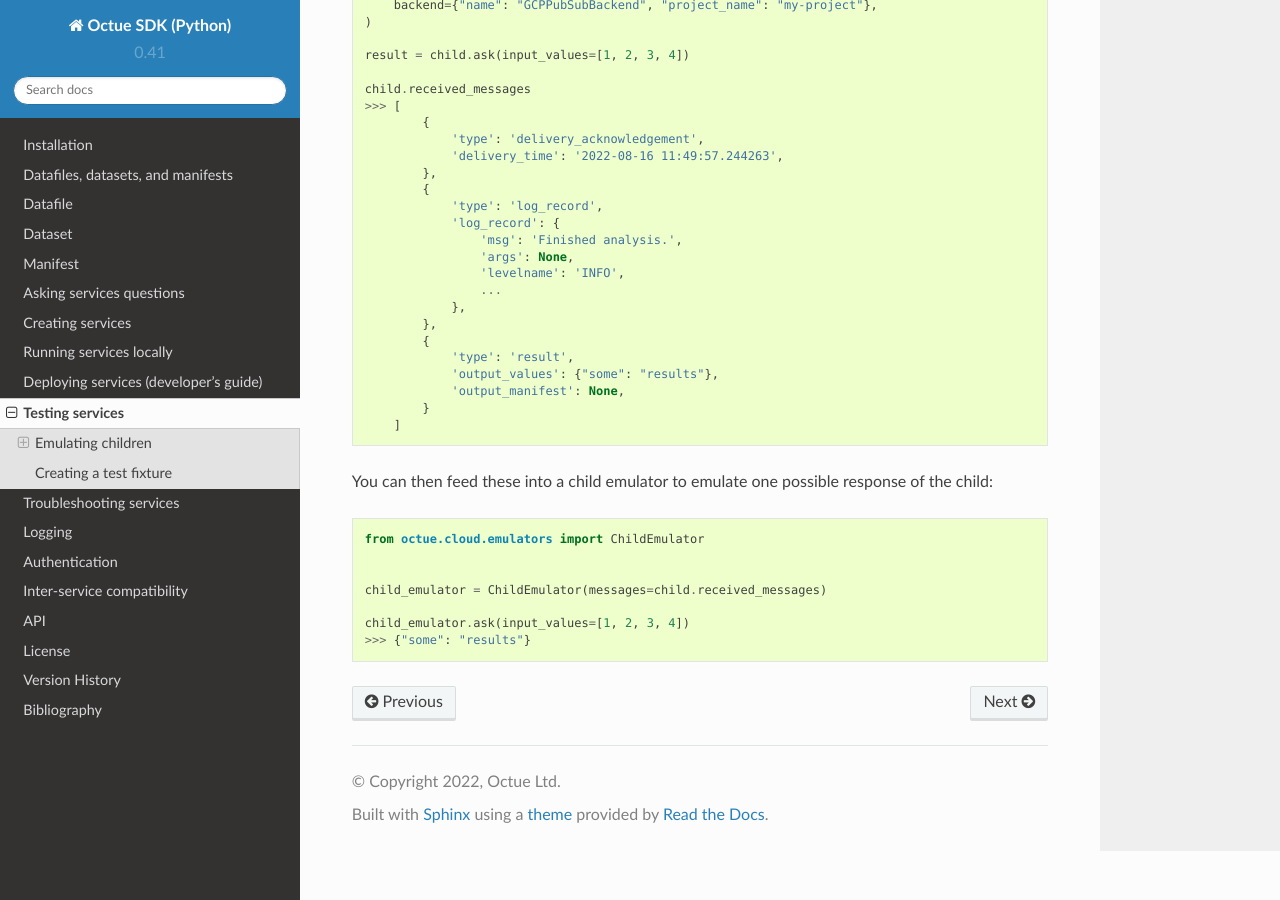
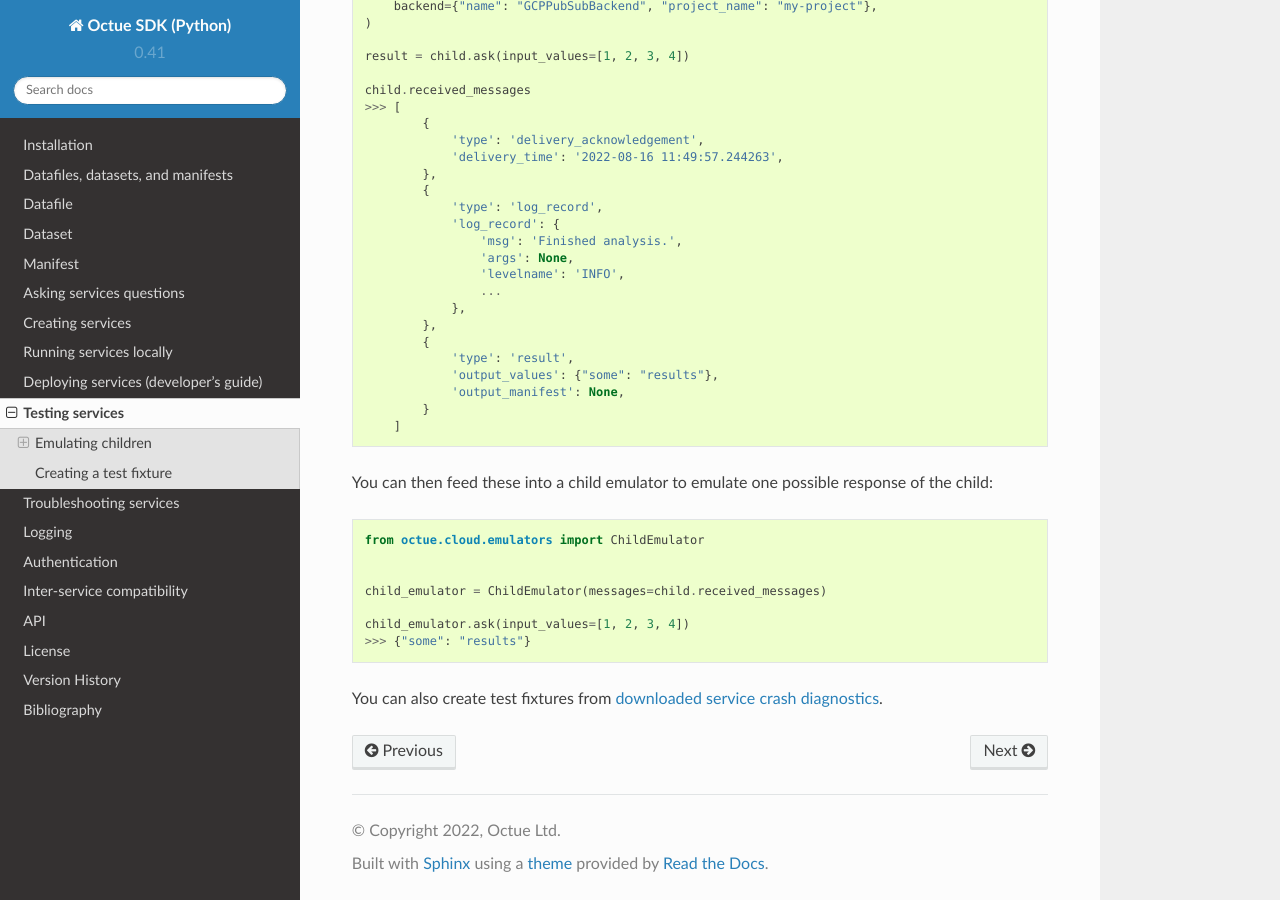
Before and after one commit to octue/octue-sdk-python, a Sphinx documentation site: the page built from docs/source/testing_services.rst, in a window 1280 px wide and 900 px high, scrolled down 4253 px. Built offline with Sphinx 7.4.7 and the Read the Docs theme 2.0.0, drawn with Linux system fonts in a browser that asks for light colours.

Commit message:
DOC: Add reference to crash diagnostics in service testing doc
skipci

```diff
--- a/docs/source/testing_services.rst
+++ b/docs/source/testing_services.rst
@@ -212,7 +212,8 @@ change correspondingly (or at all). So, it's up to you to define a set of realis
   the child's twine - this is because the twine is only available to the real child. This is ok - you're testing your
   service, not the child.
 
-You can create test fixtures manually or by using the `Child.received_messages` property after questioning a real child.
+You can create test fixtures manually or by using the ``Child.received_messages`` property after questioning a real
+child.
 
 .. code-block:: python
 
@@ -260,3 +261,5 @@ You can then feed these into a child emulator to emulate one possible response o
 
     child_emulator.ask(input_values=[1, 2, 3, 4])
     >>> {"some": "results"}
+
+You can also create test fixtures from :ref:`downloaded service crash diagnostics <test_fixtures_from_crash_diagnostics>`.
--- a/docs/source/troubleshooting_services.rst
+++ b/docs/source/troubleshooting_services.rst
@@ -51,6 +51,7 @@ More information on the command:
                               manifests to the new local paths.
       -h, --help              Show this message and exit.
 
+.. _test_fixtures_from_crash_diagnostics:
 
 Creating test fixtures from crash diagnostics
 =============================================
```
